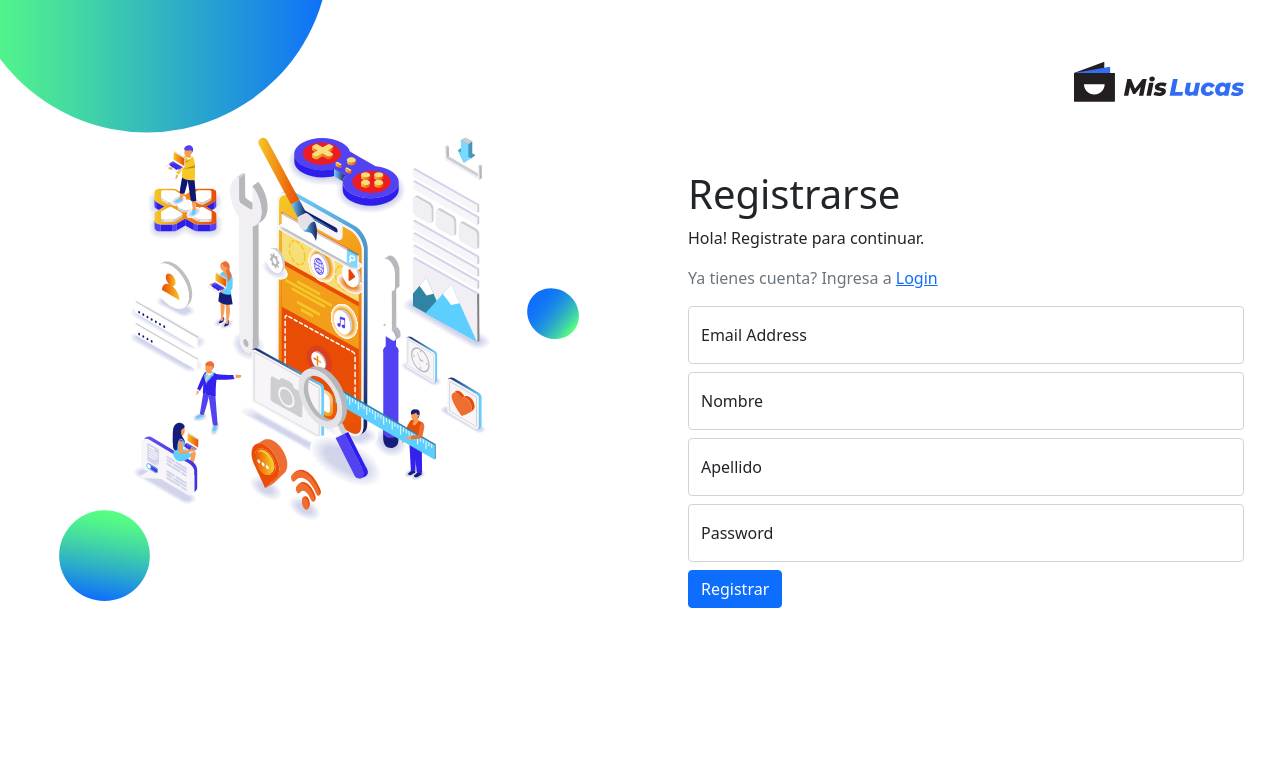
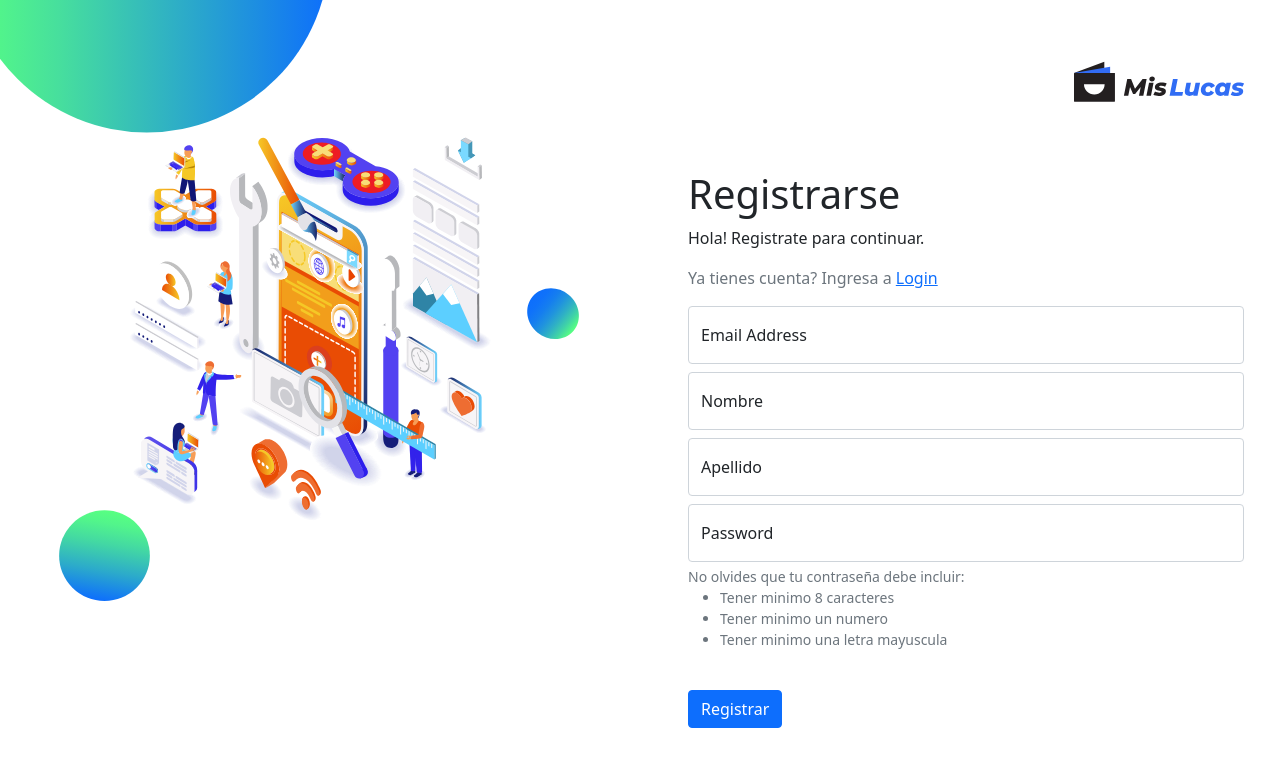
Before and after one commit to aaronvanoordt/MisLucas, a Flask app: page /usuario_create in a window 1280 px wide. Shown: the top 767 px of the page. Run offline with Flask 2, Linux system fonts and the light colour scheme.

Commit message:
condicionales de crear contraseña

```diff
--- a/app.py
+++ b/app.py
@@ -1,4 +1,8 @@
 #Imports
+import email
+from typing import final
+
+from click import password_option
 from config import SECRET_KEY, DATABASE_URI
 from flask import Flask, redirect, render_template, request, jsonify, flash
 from flask_sqlalchemy import SQLAlchemy
@@ -62,7 +66,7 @@ def load_user(user_id):
 
 @login_manager.unauthorized_handler
 def noautorizado():
-    flash("PRIMERO INGRESA A TU CUENTA")
+    flash("Primero debes registrarte")
     return redirect(url_for("index"))
 
 @app.route('/')
@@ -107,11 +111,36 @@ def create():
         nomb= request.form.get('nombre', )
         apell= request.form.get('apellido', )
         contra= request.form.get('contrasena', )
-        u=User(nomb,apell,corr,contra)
-        db.session.add(u)
-        db.session.commit()
-        login_user(u)
-        return redirect(url_for('dashboard'))
+        if User.query.filter_by(email=corr).first():
+            flash("ERROR EMAIL: Un usuario con este correo ya existe")
+            return redirect(url_for('create'))
+
+        if len(contra)<8:
+            flash("ERROR DE CONTRASEÑA: Tienes que tener minimo 8 caracteres")
+            return redirect(url_for('create'))
+
+        if contra.islower():
+            flash("ERROR DE CONTRASEÑA: Tiene que tener minimo una mayúscula")
+            return redirect(url_for('create'))
+
+        if True not in [char.isdigit() for char in contra]:
+            flash("ERROR DE CONTRASEÑA: Tiene que tener minimo un número")
+            return redirect(url_for('create'))
+
+
+        #error handling - manejo de errores
+        try:
+            u=User(nomb,apell,corr,contra)
+            db.session.add(u)
+            db.session.commit()
+            login_user(u)
+        except:
+            db.session.rollback()
+            flash("Error al crear usuario")
+            return redirect(url_for('create'))
+        else:
+            db.session.close()
+            return redirect(url_for('dashboard'))
     return render_template('register.html')
 
 @app.route("/dashboard", methods=['GET', 'POST'])
--- a/templates/register.html
+++ b/templates/register.html
@@ -1,37 +1,3 @@
-<!--
-<!DOCTYPE html>
-<html lang="en" dir="ltr">
-  <head>
-    <meta charset="utf-8">
-    <title>Recuperar Contraseña</title>
-    <link rel="stylesheet" href="static\styles\login.css">
-  </head>
-  <body>
-    {% with messages = get_flashed_messages() %}
-      {% if messages %}
-        <ul class=flashes>
-        {% for message in messages %}
-          <li>{{ message }}</li>
-        {% endfor %}
-        </ul>
-      {% endif %}
-    {% endwith %}
-    <section class="form-login">
-      <h5>Registrar</h5>
-      <form method="POST">
-        <input class="controls" type="email" name="correo" value="" placeholder="Correo">
-        <input class="controls" type="text" name="nombre" value="" placeholder="Nombre">
-        <input class="controls" type="text" name="apellido" value="" placeholder="Apellido">
-        <input class="controls" type="password" name="contrasena" value="" placeholder="Contraseña">
-        <input class="buttons" type="submit" name="" value="Registrar">
-      </form>
-      <p>
-        <a href="{{url_for('index')}}">Regresar</a>
-      </p>
-
-    </section>
-  </body>
-</html> -->
 {% extends "master.html" %}
 {% block contenido %}
 
@@ -75,8 +41,16 @@
                 <label for="contrasena">
                     Password
                 </label>
+                <div class="form-text">
+                  No olvides que tu contraseña debe incluir:
+                  <ul>
+                    <li>Tener minimo 8 caracteres</li>
+                    <li>Tener minimo un numero</li>
+                    <li>Tener minimo una letra mayuscula</li>
+                  </ul>
+                </div>
             </div>
-
+            <br>
             <button id="submit" type="submit" class="btn btn-primary me-2">Registrar</button>
 
         </form>
```
